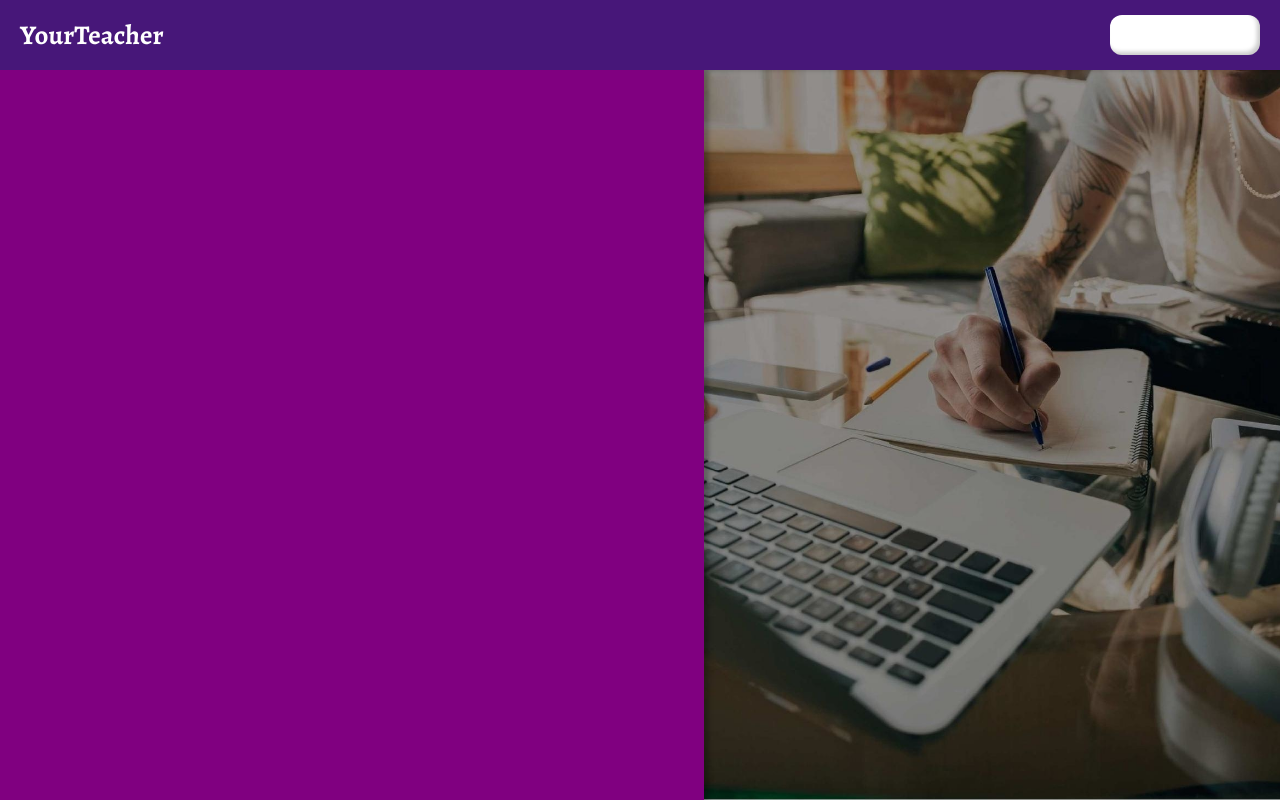
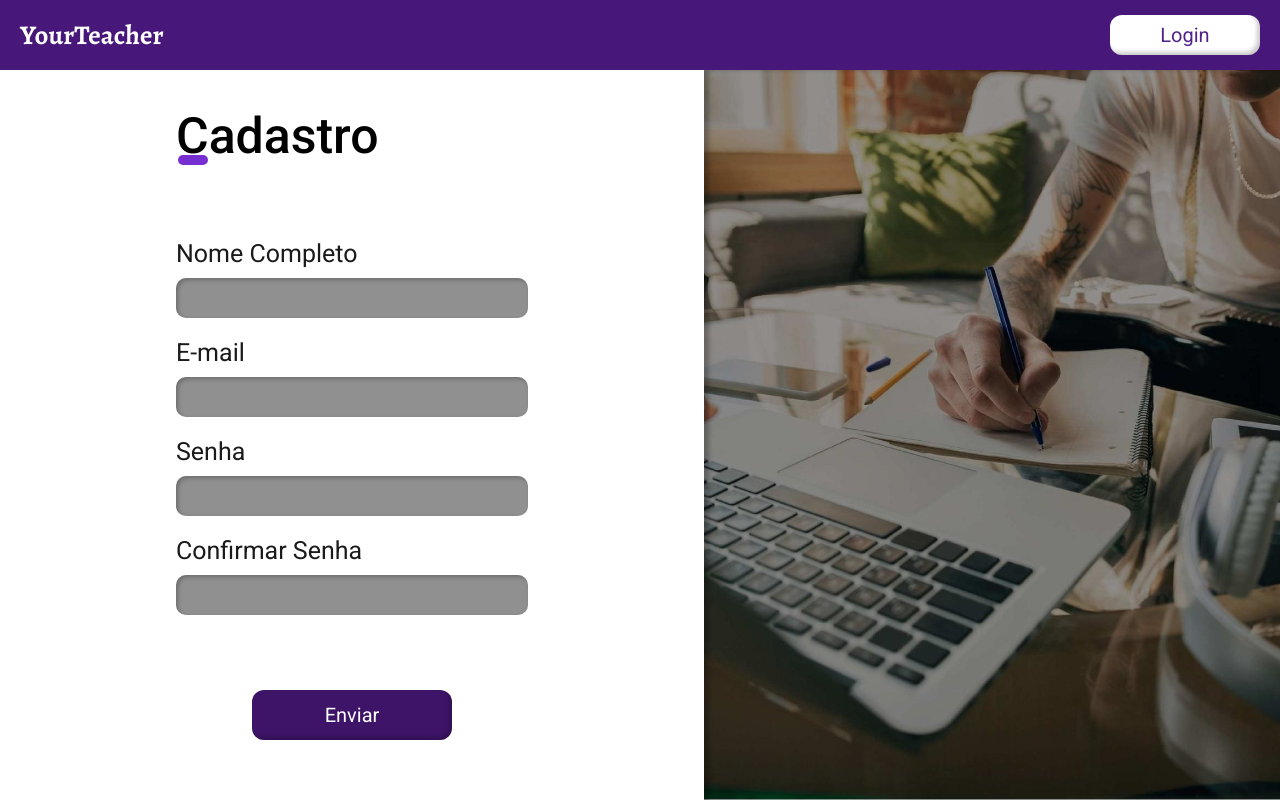
Before and after one commit to Edu-Garcia/Your-Teacher, a React (Vite) app in the folder frontend/: page /register in a window 1280 px wide. Built offline with nearby package versions, Linux system fonts and the light colour scheme.

Commit message:
finished register page style adjusment input component

```diff
--- a/frontend/index.html
+++ b/frontend/index.html
@@ -5,8 +5,8 @@
     <meta name="viewport" content="width=device-width, initial-scale=1.0" />
     <title>YourTeacher</title>
     <link rel="preconnect" href="https://fonts.googleapis.com">
-<link rel="preconnect" href="https://fonts.gstatic.com" crossorigin>
-<link href="https://fonts.googleapis.com/css2?family=Alegreya:wght@400;500;700&family=Roboto:wght@400;500;700&display=swap" rel="stylesheet">
+    <link rel="preconnect" href="https://fonts.gstatic.com" crossorigin>
+    <link href="https://fonts.googleapis.com/css2?family=Alegreya:wght@400;500;700&family=Roboto:wght@400;500;700&display=swap" rel="stylesheet">
   </head>
   <body>
     <div id="root"></div>
--- a/frontend/src/components/Input/index.jsx
+++ b/frontend/src/components/Input/index.jsx
@@ -1,10 +1,14 @@
-import { Container } from "./styles"
+import { Container } from './styles';
 
-export const Input = ({ label, type = 'text' }) => {
+export const Input = ({ label, name, register, ...inputProps }) => {
   return (
     <Container>
       <label>{label}</label>
-      <input type={type} />
+      <input
+        name={name}
+        {...register(name)}
+        {...inputProps}
+      />
     </Container>
   )
 }
--- a/frontend/src/components/Input/styles.js
+++ b/frontend/src/components/Input/styles.js
@@ -7,7 +7,7 @@ export const Container = styled.div`
 
   label {
     display: block;
-    color: #282828;
+    color: #1a1a1a;
     padding-bottom: 1rem;
   }
 
--- a/frontend/src/pages/Login/index.jsx
+++ b/frontend/src/pages/Login/index.jsx
@@ -1,9 +1,14 @@
-import { Container } from './styles'
-import { Button } from '../../components/Button'
-import { Header } from '../../components/Header'
-import { Input } from '../../components/Input'
+import { Container } from './styles';
+import { Button } from '../../components/Button';
+import { Header } from '../../components/Header';
+import { Input } from '../../components/Input';
+import { useForm } from 'react-hook-form';
 
 export const Login = () => {
+  const { register, handleSubmit} = useForm();
+
+  const onSubmit = data => console.log(data);
+
   return (
     <Container>
       <Header link='/register' buttonText='Cadastro' />
@@ -15,13 +20,25 @@ export const Login = () => {
               <h1>Login</h1>
             </div>
             <form>
-              <Input label='E-mail' type='text' />
-              <Input label='Senha' type='password' />
+              <Input
+                label='E-mail'
+                name='email'
+                register={register}
+                type='text'
+              />
+              <Input
+                label='Senha'
+                name='password'
+                register={register}
+                type='password'
+              />
             </form>
             <div className='submit-button'>
               <Button
                 width='20rem'
                 height='5rem'
+                type='submit'
+                onClick={handleSubmit(onSubmit)}
                 background='#3E1469'
               >
                 Enviar
--- a/frontend/src/pages/Login/styles.js
+++ b/frontend/src/pages/Login/styles.js
@@ -24,7 +24,7 @@ export const Container = styled.div`
 
       .form {
         width: 50%;
-        height: 75%;
+        height: 70%;
         max-height: 50rem;
         display: flex;
         flex-direction: column;
@@ -57,12 +57,12 @@ export const Container = styled.div`
           align-items: flex-start;
           justify-content: center;
         }
+
         .submit-button {
           width: 100%;
           display: flex;
           align-items: center;
           justify-content: center;
-          margin-top: 2rem;
         }
       }
     }
--- a/frontend/src/pages/Register/index.jsx
+++ b/frontend/src/pages/Register/index.jsx
@@ -1,17 +1,62 @@
-import { Container } from './styles'
-import { Button } from '../../components/Button'
-import { useNavigate } from 'react-router-dom'
-import { Header } from '../../components/Header'
+import React, { useState } from 'react';
+import { Container } from './styles';
+import { Button } from '../../components/Button';
+import { Header } from '../../components/Header';
+import { Input } from '../../components/Input';
+import { useForm } from 'react-hook-form';
+export const Register = () => {
+  const { register, handleSubmit} = useForm();
 
-export const Register = () => {
+  const onSubmit = data => console.log(data);
+
   return (
     <Container>
-      <Header></Header>
+      <Header link='/login' buttonText='Login' />
       <div className='main'>
         <div className='mainForm'>
-
+          <div className='form'>
+            <div className='title'>
+              <h1>Cadastro</h1>
+            </div>
+            <form>
+              <Input
+                label='Nome Completo'
+                name='fullname'
+                register={register}
+                type='text'
+              />
+              <Input
+                label='E-mail'
+                name='email'
+                register={register}
+                type='text'
+              />
+              <Input
+                label='Senha'
+                name='password'
+                register={register}
+                type='password'
+              />
+              <Input
+                label='Confirmar Senha'
+                name='confirmPassword'
+                register={register}
+                type='password'
+              />
+            </form>
+            <div className='submit-button'>
+              <Button
+                width='20rem'
+                height='5rem'
+                type='submit'
+                onClick={handleSubmit(onSubmit)}
+                background='#3E1469'
+              >
+                Enviar
+              </Button>
+            </div>
+          </div>
         </div>
-
         <div className='image' />
       </div>
     </Container>
--- a/frontend/src/pages/Register/styles.js
+++ b/frontend/src/pages/Register/styles.js
@@ -18,7 +18,53 @@ export const Container = styled.div`
 
     .mainForm {
       width: 110%;
-      background-color: purple;
+      display: flex;
+      justify-content: center;
+      align-items: center;
+
+      .form {
+        width: 50%;
+        height: 90%;
+        display: flex;
+        flex-direction: column;
+        align-items: flex-start;
+
+        .title {
+          h1 {
+            font-size: 5rem;
+            font-weight: 500;
+            position: relative;
+          }
+
+          h1::after {
+            content: '';
+            display: block;
+            width: 3rem;
+            height: 1rem;
+            background-color: #782FD2;
+            position: absolute;
+            border-radius: 1rem;
+            bottom: 0;
+            left: 0.2rem;
+          }
+        }
+
+        form {
+          width: 100%;
+          height: 80%;
+          display: flex;
+          flex-direction: column;
+          align-items: flex-start;
+          justify-content: center;
+        }
+
+        .submit-button {
+          width: 100%;
+          display: flex;
+          align-items: center;
+          justify-content: center;
+        }
+      }
     }
   }
 `
```
Lines whose indentation alone changed are shown as unchanged.
